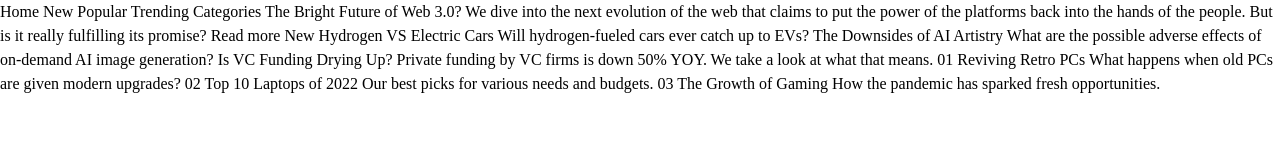
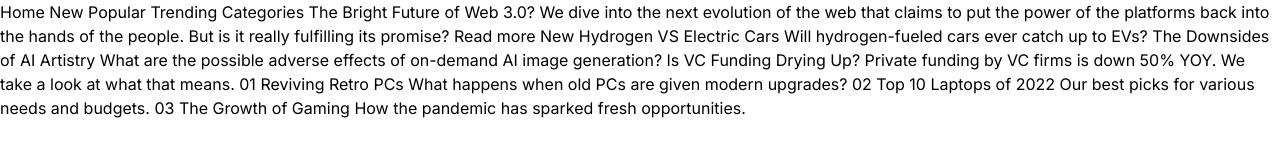
Before and after one commit to irfanoezen/news-homepage-main, a plain HTML site: page index.html in a window 1280 px wide. Drawn offline with Linux system fonts and the light colour scheme.

Commit message:
Add fonts and font faces

```diff
--- /dev/null
+++ b/sass/global/_fonts.scss
@@ -0,0 +1,54 @@
+/* inter-regular - latin */
+@font-face {
+    font-display: swap;
+    /* Check https://developer.mozilla.org/en-US/docs/Web/CSS/@font-face/font-display for other options. */
+    font-family: 'Inter';
+    font-style: normal;
+    font-weight: 400;
+    src: url('../assets/fonts/inter-v20-latin-regular.woff2') format('woff2');
+    /* Chrome 36+, Opera 23+, Firefox 39+, Safari 12+, iOS 10+ */
+}
+
+/* inter-500 - latin */
+@font-face {
+    font-display: swap;
+    /* Check https://developer.mozilla.org/en-US/docs/Web/CSS/@font-face/font-display for other options. */
+    font-family: 'Inter';
+    font-style: normal;
+    font-weight: 500;
+    src: url('../assets/fonts/inter-v20-latin-500.woff2') format('woff2');
+    /* Chrome 36+, Opera 23+, Firefox 39+, Safari 12+, iOS 10+ */
+}
+
+/* inter-600 - latin */
+@font-face {
+    font-display: swap;
+    /* Check https://developer.mozilla.org/en-US/docs/Web/CSS/@font-face/font-display for other options. */
+    font-family: 'Inter';
+    font-style: normal;
+    font-weight: 600;
+    src: url('../assets/fonts/inter-v20-latin-600.woff2') format('woff2');
+    /* Chrome 36+, Opera 23+, Firefox 39+, Safari 12+, iOS 10+ */
+}
+
+/* inter-700 - latin */
+@font-face {
+    font-display: swap;
+    /* Check https://developer.mozilla.org/en-US/docs/Web/CSS/@font-face/font-display for other options. */
+    font-family: 'Inter';
+    font-style: normal;
+    font-weight: 700;
+    src: url('../assets/fonts/inter-v20-latin-700.woff2') format('woff2');
+    /* Chrome 36+, Opera 23+, Firefox 39+, Safari 12+, iOS 10+ */
+}
+
+/* inter-800 - latin */
+@font-face {
+    font-display: swap;
+    /* Check https://developer.mozilla.org/en-US/docs/Web/CSS/@font-face/font-display for other options. */
+    font-family: 'Inter';
+    font-style: normal;
+    font-weight: 800;
+    src: url('../assets/fonts/inter-v20-latin-800.woff2') format('woff2');
+    /* Chrome 36+, Opera 23+, Firefox 39+, Safari 12+, iOS 10+ */
+}
--- a/sass/global/_reset.scss
+++ b/sass/global/_reset.scss
@@ -16,6 +16,7 @@
 }
 
 body {
+  font-family: "Inter", Arial, Helvetica, sans-serif;
   /* 4. Increase line-height */
   line-height: 1.5;
   /* 5. Improve text rendering */
```
Also changed, not shown: assets/fonts/inter-v20-latin-500.woff2 (added), assets/fonts/inter-v20-latin-600.woff2 (added), assets/fonts/inter-v20-latin-700.woff2 (added), assets/fonts/inter-v20-latin-800.woff2 (added), assets/fonts/inter-v20-latin-regular.woff2 (added), sass/style.css, 1 other file.
